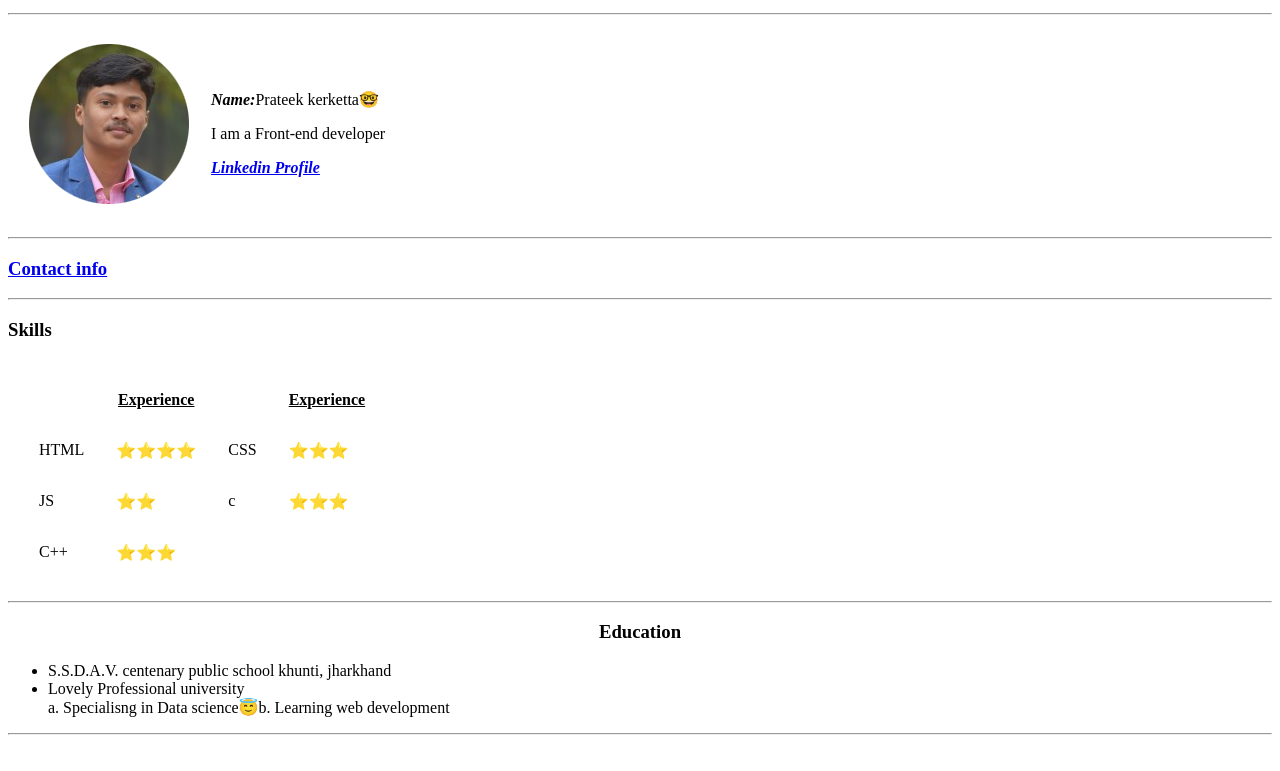
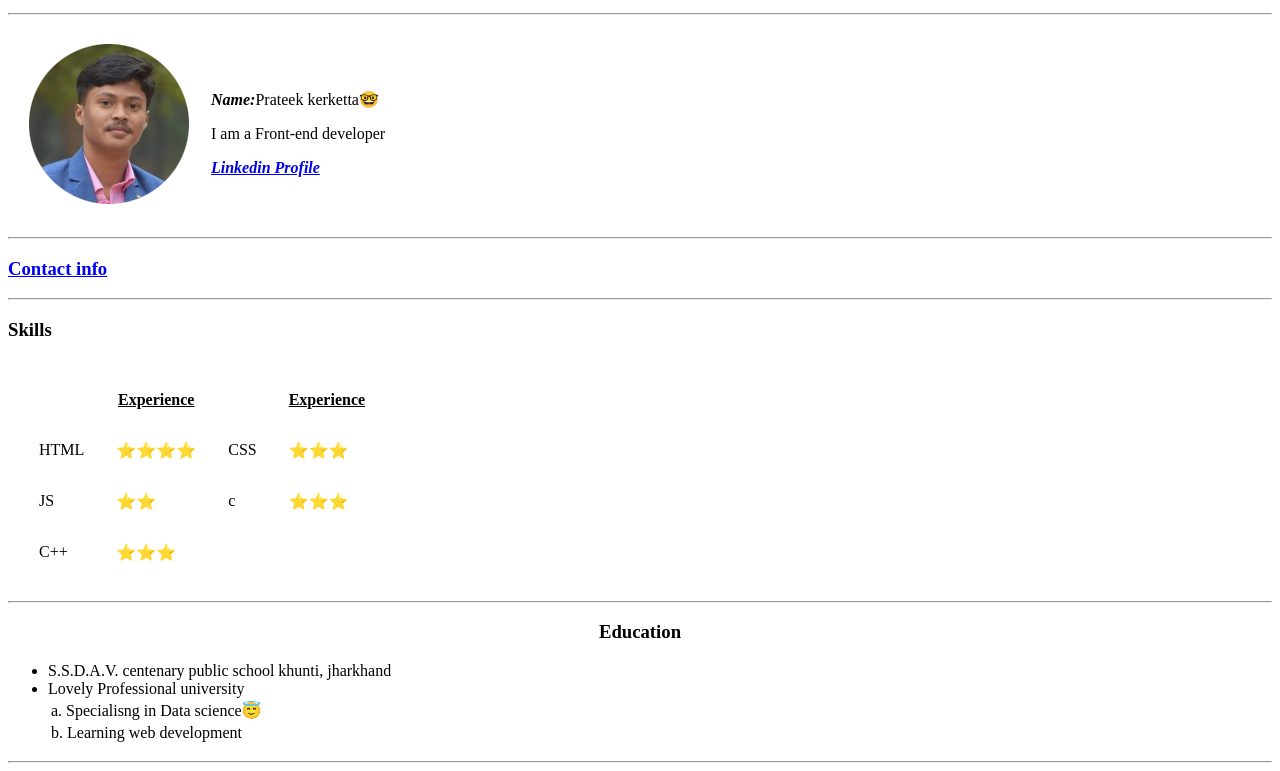
Before and after one commit to Prateek-kerketta/webpage, a plain HTML site: page index.html in a window 1280 px wide. Shown: the part 84-855 px from the top of the page. Before the commit the page ends 827 px from the top, so only its background shows below. Drawn offline with Linux system fonts and the light colour scheme.

Commit message:
Update index.html

```diff
--- a/index.html
+++ b/index.html
@@ -58,8 +58,8 @@
     <li>S.S.D.A.V. centenary public school khunti, jharkhand</li>
     <li>Lovely Professional university</li>
     <table>
-      <tr>a. Specialisng in Data science&#128519;</tr>
-      <tr>b. Learning web development</tr>
+      <tr><td>a. Specialisng in Data science&#128519;</td></tr>
+      <tr><td>b. Learning web development</td></tr>
     </table>
   </ul>
   <hr>
```
